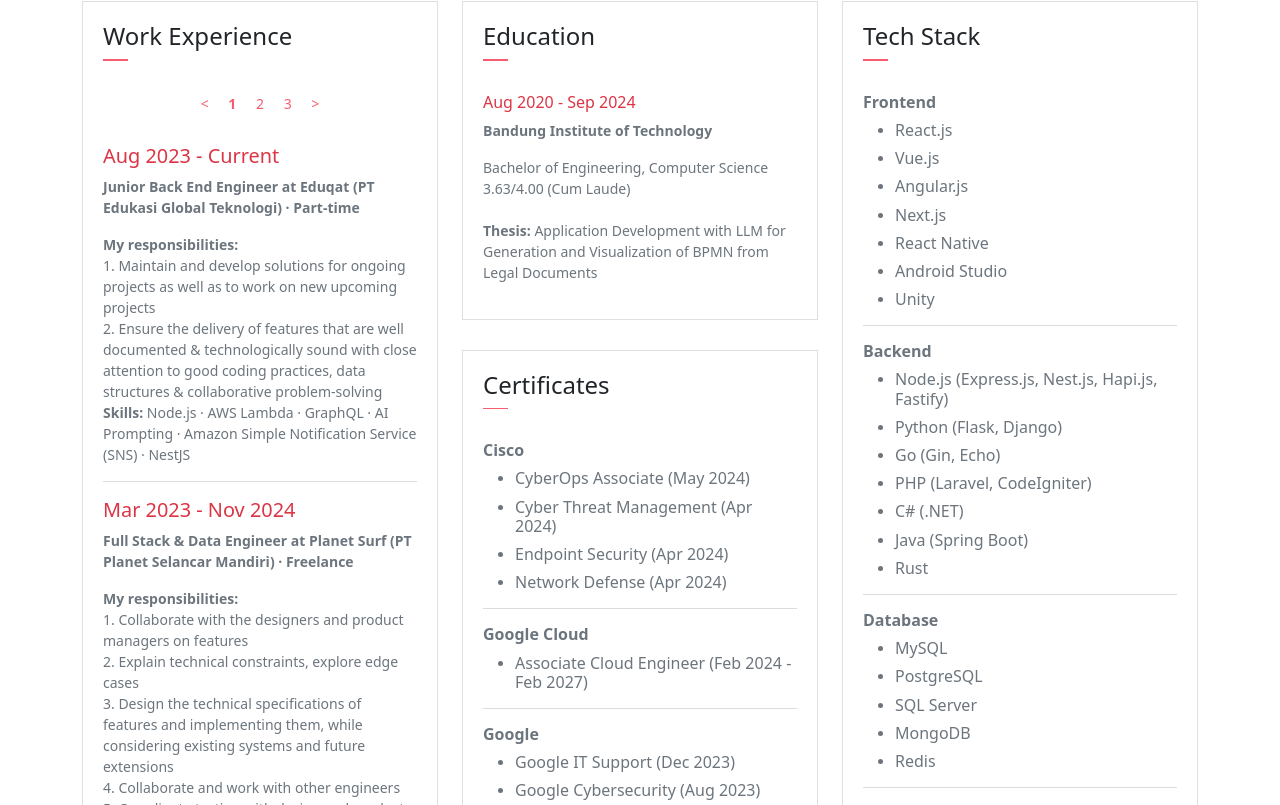
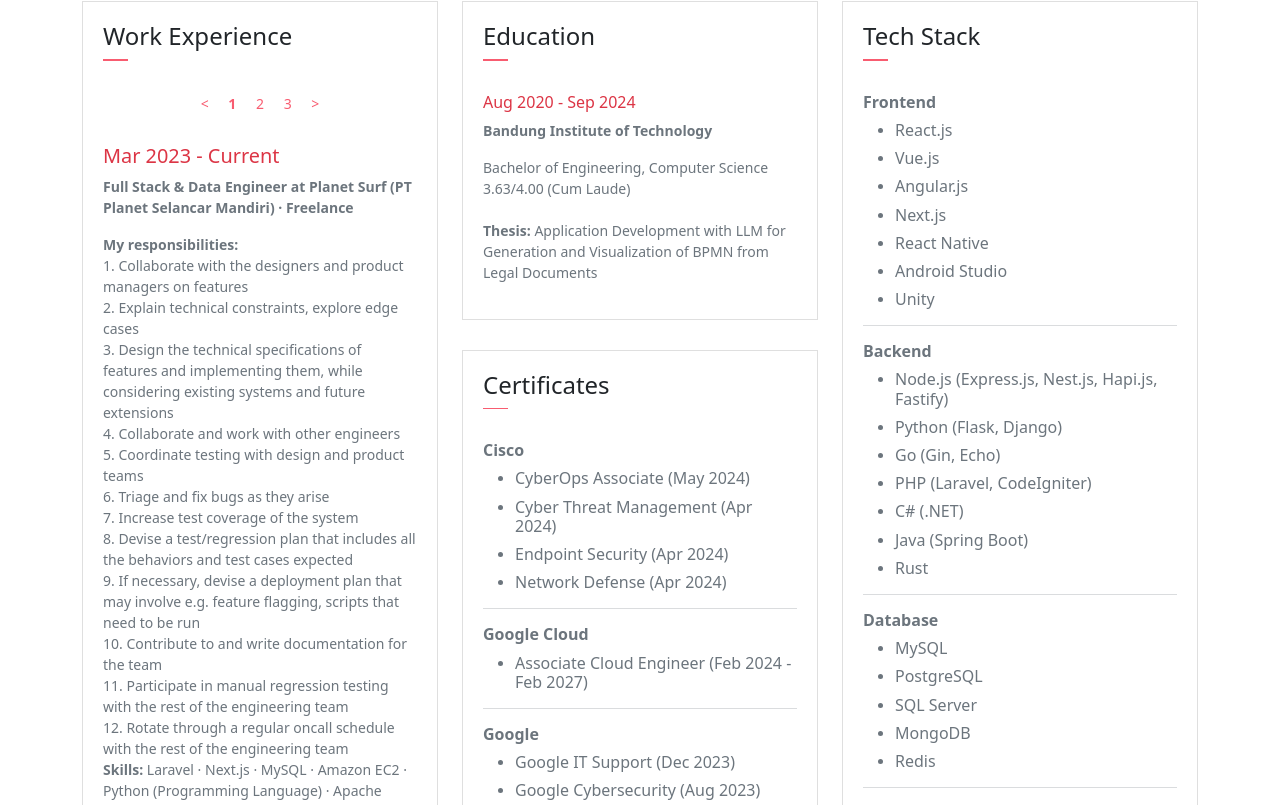
Before and after one commit to WillyWilsen/My-Profile-UI, a Next.js app: page / in a window 1280 px wide. Shown: the part 1455-2260 px from the top of the page. Built offline with nearby package versions, Linux system fonts and the light colour scheme; no server answers.

Commit message:
feat: Update Profile

```diff
--- a/attributes/WorkExperience.js
+++ b/attributes/WorkExperience.js
@@ -1,30 +1,30 @@
 export const WorkExperience = [
+  {
+    _id: { $oid: "6635f798fe5e3cb138acc5a4" },
+    from: "Mar 2023",
+    to: "Current",
+    job_position: "Full Stack & Data Engineer",
+    job_type: "Freelance",
+    company: "Planet Surf (PT Planet Selancar Mandiri)",
+    description:
+      "<b>My responsibilities:</b><br>1. Collaborate with the designers and product managers on features<br>2. Explain technical constraints, explore edge cases<br>3. Design the technical specifications of features and implementing them, while considering existing systems and future extensions<br>4. Collaborate and work with other engineers<br>5. Coordinate testing with design and product teams<br>6. Triage and fix bugs as they arise<br>7. Increase test coverage of the system<br>8. Devise a test/regression plan that includes all the behaviors and test cases expected<br>9. If necessary, devise a deployment plan that may involve e.g. feature flagging, scripts that need to be run<br>10. Contribute to and write documentation for the team<br>11. Participate in manual regression testing with the rest of the engineering team<br>12. Rotate through a regular oncall schedule with the rest of the engineering team<br><b>Skills:</b> Laravel · Next.js · MySQL · Amazon EC2 · Python (Programming Language) · Apache Airflow · SAP HANA · Node.js",
+    sequence: { $numberInt: "13" },
+  },
   {
     _id: { $oid: "66360105fe5e3cb138acc5a7" },
     from: "Aug 2023",
-    to: "Current",
+    to: "Jan 2025",
     job_position: "Junior Back End Engineer",
     job_type: "Part-time",
     company: "Eduqat (PT Edukasi Global Teknologi)",
     description:
       "<b>My responsibilities:</b><br>1. Maintain and develop solutions for ongoing projects as well as to work on new upcoming projects<br>2. Ensure the delivery of features that are well documented & technologically sound with close attention to good coding practices, data structures & collaborative problem-solving<br><b>Skills:</b> Node.js · AWS Lambda · GraphQL · AI Prompting · Amazon Simple Notification Service (SNS) · NestJS",
-    sequence: { $numberInt: "13" },
-  },
-  {
-    _id: { $oid: "6635f798fe5e3cb138acc5a4" },
-    from: "Mar 2023",
-    to: "Nov 2024",
-    job_position: "Full Stack & Data Engineer",
-    job_type: "Freelance",
-    company: "Planet Surf (PT Planet Selancar Mandiri)",
-    description:
-      "<b>My responsibilities:</b><br>1. Collaborate with the designers and product managers on features<br>2. Explain technical constraints, explore edge cases<br>3. Design the technical specifications of features and implementing them, while considering existing systems and future extensions<br>4. Collaborate and work with other engineers<br>5. Coordinate testing with design and product teams<br>6. Triage and fix bugs as they arise<br>7. Increase test coverage of the system<br>8. Devise a test/regression plan that includes all the behaviors and test cases expected<br>9. If necessary, devise a deployment plan that may involve e.g. feature flagging, scripts that need to be run<br>10. Contribute to and write documentation for the team<br>11. Participate in manual regression testing with the rest of the engineering team<br>12. Rotate through a regular oncall schedule with the rest of the engineering team<br><b>Skills:</b> Laravel · Next.js · MySQL · Amazon EC2 · Python (Programming Language) · Apache Airflow · SAP HANA · Node.js",
     sequence: { $numberInt: "12" },
   },
   {
     _id: { $oid: "647b19f827b072d12d76ac10" },
     from: "Nov 2022",
-    to: "Nov 2024",
+    to: "Jan 2025",
     job_position: "Software & Data Engineer",
     job_type: "Contract",
     company: "Jatis Mobile (PT Informasi Teknologi Indonesia)",
--- a/pages/index.js
+++ b/pages/index.js
@@ -392,7 +392,7 @@
               </h6>
               <a
                 rel="noreferrer"
-                href="https://drive.google.com/uc?id=1kec2Hflb7-Xb8IIVc4u7-BTzmqvZp9Tf&export=download"
+                href="https://drive.google.com/uc?id=14VIg_4K-ht9SulM3j3zm2cXBr9DIhU7j&export=download"
                 target="_blank"
               >
                 <button
@@ -413,18 +413,21 @@
               </h3>
               <span className={`${custom.line} mb-5`}></span>
               <p className="mt-20">
-                <b>Bachelor of Computer Science</b> graduate from <b>Bandung Institute of Technology</b>,
-                who is a highly skilled and versatile professional with expertise in
-                Software Engineering, Data Engineering, System Analysis, and Cloud
-                Engineering for <b>3+ years of experience</b>. Adept at designing and developing
-                innovative solutions to complex technical challenges. Proven ability to
-                lead and collaborate with cross-functional teams, ensuring successful
-                project delivery. Curious, adaptable, and continuously seeking opportunities
-                to provide secure and efficient solutions that elevate organizational performance.
+                <b>Bachelor of Computer Science</b> graduate from{" "}
+                <b>Bandung Institute of Technology</b>, who is a highly skilled
+                and versatile professional with expertise in Software
+                Engineering, Data Engineering, System Analysis, and Cloud
+                Engineering for <b>3+ years of experience</b>. Adept at
+                designing and developing innovative solutions to complex
+                technical challenges. Proven ability to lead and collaborate
+                with cross-functional teams, ensuring successful project
+                delivery. Curious, adaptable, and continuously seeking
+                opportunities to provide secure and efficient solutions that
+                elevate organizational performance.
               </p>
               <a
                 rel="noreferrer"
-                href="https://drive.google.com/uc?id=1kec2Hflb7-Xb8IIVc4u7-BTzmqvZp9Tf&export=download"
+                href="https://drive.google.com/uc?id=14VIg_4K-ht9SulM3j3zm2cXBr9DIhU7j&export=download"
                 target="_blank"
               >
                 <button className="btn btn-outline-danger">
@@ -645,7 +648,9 @@
                           </h6>
                           <p>
                             <b>
-                              {workExperience.job_position} at {workExperience.company} · {workExperience.job_type}
+                              {workExperience.job_position} at{" "}
+                              {workExperience.company} ·{" "}
+                              {workExperience.job_type}
                             </b>
                           </p>
                           <div id={`work-experience_${key}`}>
@@ -672,10 +677,13 @@
                       <b>Bandung Institute of Technology</b>
                     </p>
                     <p className="subtitle">
-                      Bachelor of Engineering, Computer Science<br/>
-                      3.63/4.00 (Cum Laude)<br/>
-                      <br/>
-                      <b>Thesis:</b> Application Development with LLM for Generation and Visualization of BPMN from Legal Documents
+                      Bachelor of Engineering, Computer Science
+                      <br />
+                      3.63/4.00 (Cum Laude)
+                      <br />
+                      <br />
+                      <b>Thesis:</b> Application Development with LLM for
+                      Generation and Visualization of BPMN from Legal Documents
                     </p>
                   </div>
                 </div>
```
